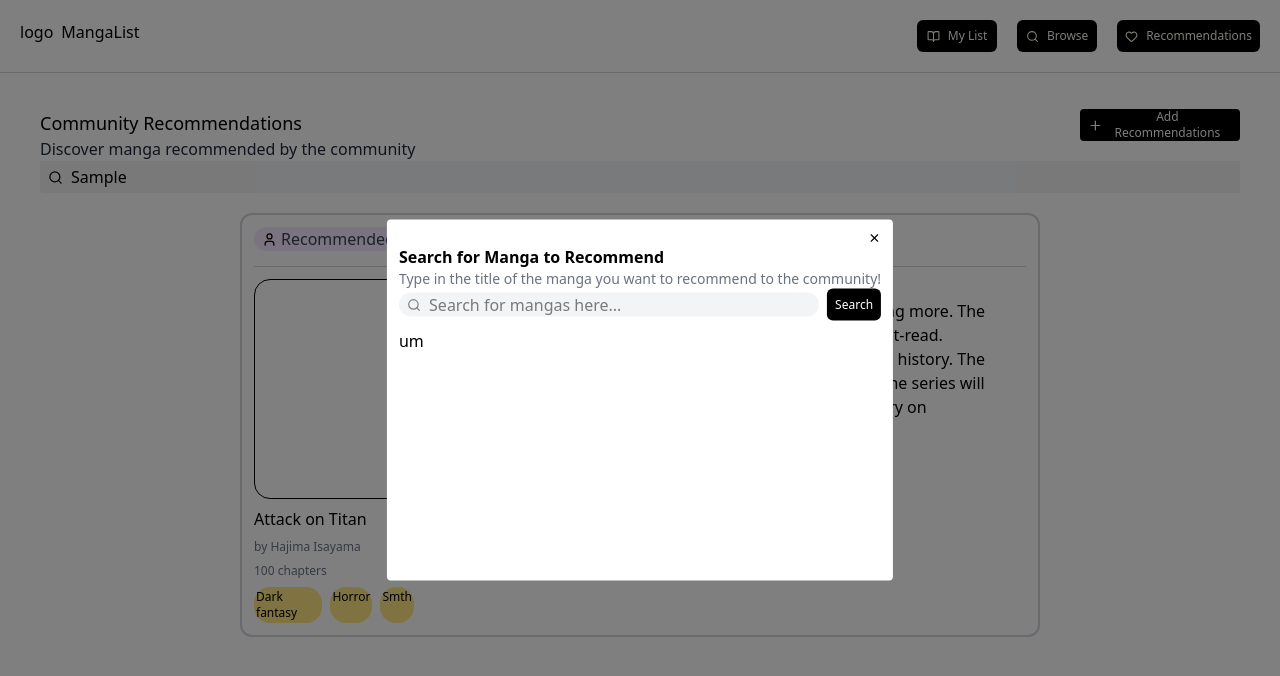
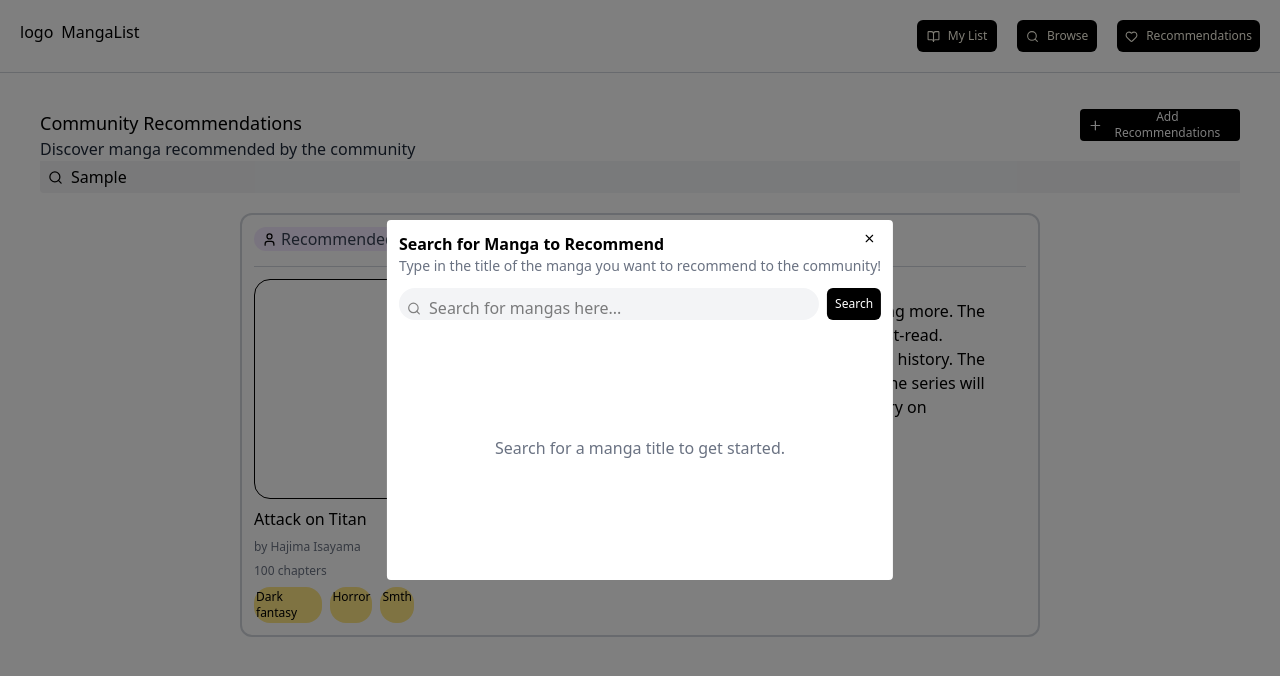
Before and after one commit to eggtoasts/Manga-Tracker, a React (Vite) app in the folder frontend/: page /recs in a window 1280 px wide. Both pictures are taken after typing "Sample" into the empty fields and a click on the button "Add Recommendations". Shown: the top 676 px of the page. Built offline with nearby package versions, Linux system fonts and the light colour scheme.

Commit message:
Create Recommendation form component, and event listener for whenever user clicks on a manga. - lifted selectedManga state up so we know when to render the dialog or form - added extra conditional rendering logic for dialog

```diff
--- a/frontend/src/components/AddRecDialog.jsx
+++ b/frontend/src/components/AddRecDialog.jsx
@@ -19,13 +19,11 @@ async function fetchSearchData(query, setLoading, setError) {
   }
 }
 
-export default function AddRecDialog({ closeDialog }) {
+export default function AddRecDialog({ closeDialog, setSelectedManga }) {
   const [error, setError] = useState(null);
   const [loading, setLoading] = useState(true);
   const [searchedMangas, setSearchedMangas] = useState([]);
   const [hasTyped, setHasTyped] = useState(false);
-
-  const [selectedManga, setSelectedManga] = useState(null);
 
   const inputRef = useRef(null);
   useEffect(() => {
@@ -47,8 +45,8 @@ export default function AddRecDialog({ closeDialog }) {
 
       <div className="rounded p-3 bg-white fixed top-[50%] left-[50%] translate-x-[-50%] translate-y-[-50%] z-10">
         {/* header stuff */}
-        <div className="flex flex-col">
-          <button className="ml-auto cursor-pointer">
+        <div className="relative flex flex-col">
+          <button className="absolute right-[1%] ml-auto cursor-pointer">
             <X onClick={() => closeDialog()} size={"13"} />
           </button>
           <h1 className="font-semibold">Search for Manga to Recommend</h1>
@@ -72,9 +70,9 @@ export default function AddRecDialog({ closeDialog }) {
               );
               setSearchedMangas(arr);
             }}
-            className="flex gap-2 items-center"
+            className="flex gap-2 items-center pt-3"
           >
-            <div className="w-full items-center flex bg-gray-100 px-2 rounded-2xl gap-2">
+            <div className="w-full items-center flex bg-gray-100 px-2 rounded-2xl gap-2 pt-2">
               <Search size={15} color={"gray"} />
               <input
                 ref={inputRef}
@@ -100,7 +98,15 @@ export default function AddRecDialog({ closeDialog }) {
                 searchedMangas.map((manga) => {
                   return (
                     // the card
-                    <button className="hover:bg-blue-200/20 flex text-sm border border-gray-300 rounded p-3 text-left">
+                    <button
+                      onClick={() =>
+                        setSelectedManga({
+                          selected: true,
+                          manga: manga,
+                        })
+                      }
+                      className="hover:bg-blue-200/20 flex text-sm border border-gray-300 rounded p-3 text-left"
+                    >
                       <img
                         src={manga.image}
                         className="w-16 h-24 object-cover rounded-lg border border-gray-300"
@@ -136,7 +142,11 @@ export default function AddRecDialog({ closeDialog }) {
                 })
               )
             ) : (
-              <div>um </div>
+              <div className=" h-full flex self-center">
+                <div className="justify-self-center self-center text-gray-500 ">
+                  Search for a manga title to get started.
+                </div>
+              </div>
             )}
           </div>
         </div>
--- /dev/null
+++ b/frontend/src/components/AddRecForm.jsx
@@ -0,0 +1,8 @@
+export default function AddRecForm({ closeDialog, selectedManga }) {
+  console.log(selectedManga);
+  return (
+    <>
+      <div> lalalala</div>
+    </>
+  );
+}
--- a/frontend/src/pages/RecPage.jsx
+++ b/frontend/src/pages/RecPage.jsx
@@ -1,9 +1,15 @@
 import { User, Star, Search, Plus } from "lucide-react";
 import ListPage from "./MangasPage";
 import AddRecDialog from "../components/AddRecDialog";
+import AddRecForm from "../components/AddRecForm";
 import { useState } from "react";
 export default function RecPage() {
   const [isDialogOpen, setIsDialogOpen] = useState(false);
+
+  const [selectedManga, setSelectedManga] = useState({
+    selected: false,
+    manga: null,
+  });
 
   const openDialog = () => {
     setIsDialogOpen(true);
@@ -14,7 +20,16 @@ export default function RecPage() {
 
   return (
     <>
-      {isDialogOpen === true && <AddRecDialog closeDialog={closeDialog} />}
+      {isDialogOpen === true &&
+        //If we selected a manga through the addRecDialog, this form shows instead.
+        (selectedManga.selected ? (
+          <AddRecForm selectedManga={selectedManga} closeDialog={closeDialog} />
+        ) : (
+          <AddRecDialog
+            closeDialog={closeDialog}
+            setSelectedManga={setSelectedManga}
+          />
+        ))}
       <div className="mx-5 p-5 mt-4 h-35 flex content-center w-fill justify-between flex-col">
         {/* title & bio */}
         <div className="flex">
```
